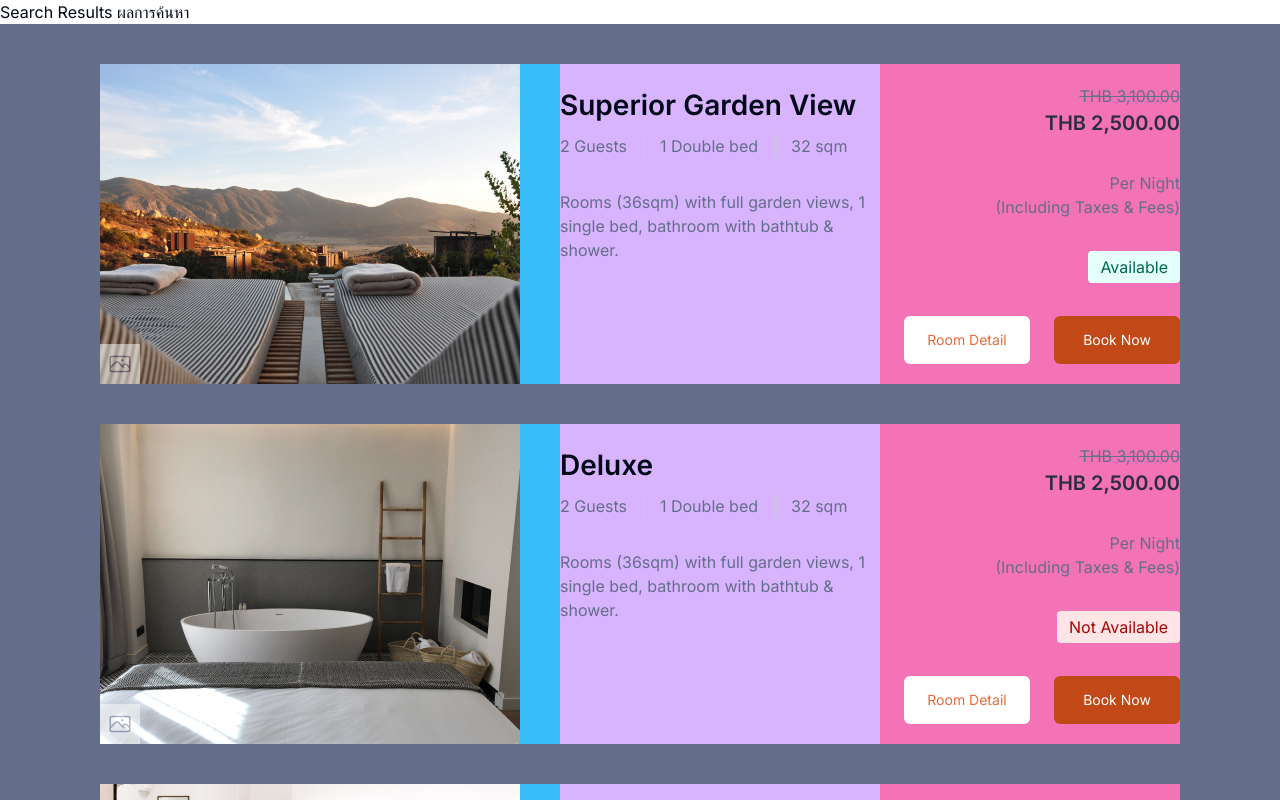
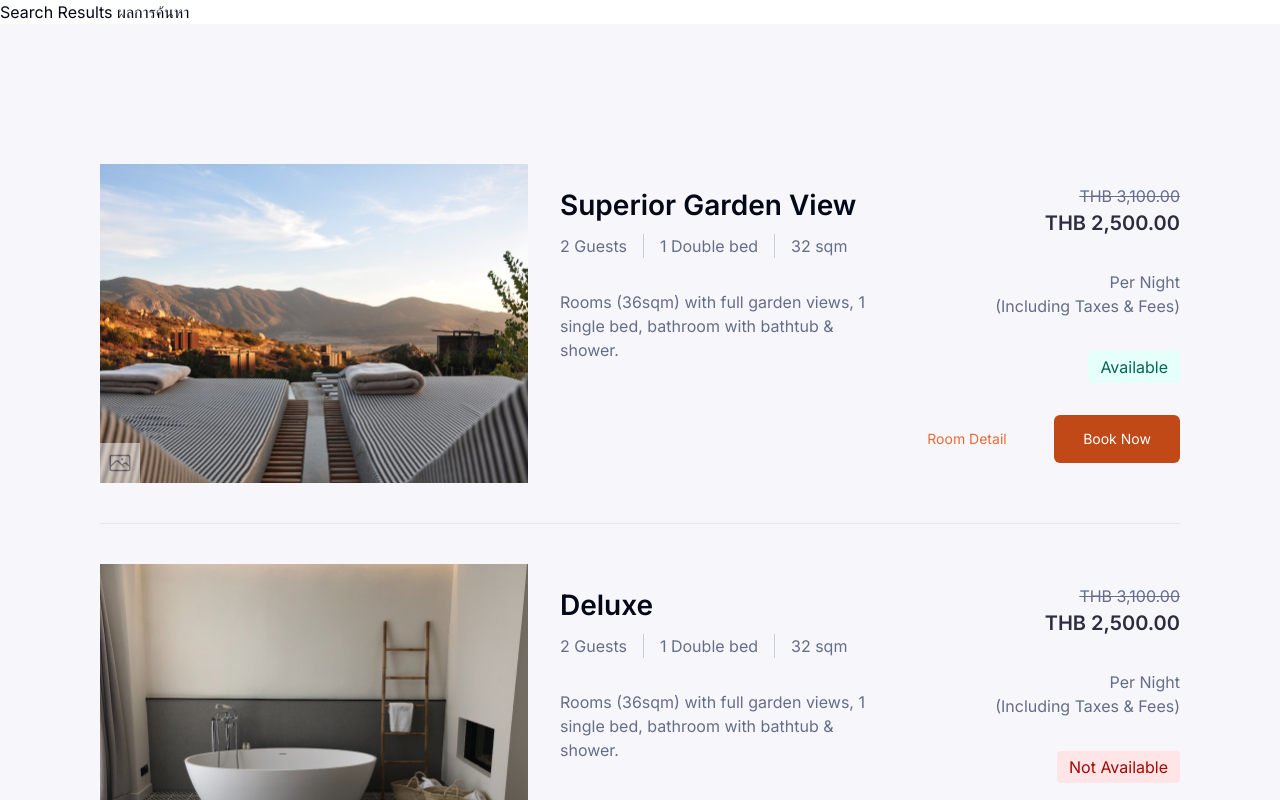
Before and after one commit to babymoonjunior/hotel-reservation, a Next.js app in the folder client/: page /search in a window 1280 px wide. Shown: the top 800 px of the page. Built offline with nearby package versions, Linux system fonts and the light colour scheme.

Commit message:
Refactor: Add PriceDeatails.jsx & RoomDetails.jsx as children components of SearchResults.jsx

```diff
--- /dev/null
+++ b/client/src/app/(Users)/components/PriceDetails.jsx
@@ -0,0 +1,36 @@
+import { Button } from "@/components/ui/button";
+
+export default function PriceDetails(props) {
+  const { fullPrice, discountPrice, status } = props;
+  return (
+    <div className="price-button-container bg-[#F7F7FB] flex flex-col items-end justify-between py-5">
+      <div className="price-box flex flex-col items-end">
+        <p className="full-price line-through text-[#646D89] text-base font-normal">
+          {fullPrice}
+        </p>
+        <p className="discount-price text-[#2A2E3F] text-xl font-semibold leading-[150%]">
+          {discountPrice}
+        </p>
+      </div>
+      <div className="unit-text-box text-base text-[#646D89] font-normal flex flex-col items-end">
+        <p className="per-night">Per Night</p>
+        <p className="include-tax">(Including Taxes & Fees)</p>
+      </div>
+      <div
+        className={`status-box ${
+          status === "Not Available"
+            ? "bg-[#FFE5E5] text-[#A50606]"
+            : "bg-[#E5FFFA] text-[#006753]"
+        } rounded w-fit h-8 flex items-center px-3 py-1`}
+      >
+        {status}
+      </div>
+      <div className="button-wrapper flex flex-row">
+        <Button variant="secondary" className="border-none mx-6 bg-[#F7F7FB]">
+          Room Detail
+        </Button>
+        <Button>Book Now</Button>
+      </div>
+    </div>
+  );
+}
--- /dev/null
+++ b/client/src/app/(Users)/components/RoomDetails.jsx
@@ -0,0 +1,24 @@
+export default function RoomDetails(props) {
+    const {roomTypeTitle, guests, bedType, roomArea, description} = props
+  return (
+      <div className="room-details bg-[#F7F7FB] w-full max-w-[320px] text-base py-5">
+            <h1 className="room-type-title col-span-3 text-[28px] font-semibold leading-[150%]">
+              {roomTypeTitle}
+            </h1>
+            <div className="size-box flex text-[#646D89] my-2">
+              <div className="amount-person border-r border-[#C8CCDB] flex items-center font-normal pr-4">
+                {guests} Guests
+              </div>
+              <div className="type-bed border-r border-[#C8CCDB] flex items-center font-normal px-4">
+                {bedType}
+              </div>
+              <div className="room-area flex items-center font-normal px-4">
+                {roomArea} sqm
+              </div>
+            </div>
+            <p className="rooms-description col-span-3 font-normal text-[#646D89] py-6">
+              {description}
+            </p>
+          </div>
+  );
+}
--- a/client/src/app/(Users)/components/SearchResults.jsx
+++ b/client/src/app/(Users)/components/SearchResults.jsx
@@ -1,5 +1,6 @@
 import Image from "next/image";
-import { Button } from "@/components/ui/button";
+import RoomDetails from "./RoomDetails";
+import PriceDetails from "./PriceDetails";
 
 const roomDataArray = [
   {
@@ -62,15 +63,17 @@ const roomDataArray = [
     discountPrice: "THB 2,500.00",
     status: "Available",
   },
-
 ];
 
 export default function SearchResultsPage() {
   return (
-    <div className="main-container bg-gray-700 w-full max-w-[1440px] h-[2636px] px-[100px]">
+    <div className="main-container bg-[#F7F7FB] w-full max-w-[1440px] h-auto p-[100px]">
       {roomDataArray.map((roomData, index) => (
-        <div key={index} className="search-room-card bg-sky-400 h-[320px] flex justify-between font-sans my-10">
-          <div className="image-box bg-lime-600 w-full max-w-[453px] h-auto relative mr-10">
+        <div
+          key={index}
+          className="search-room-card bg-[#F7F7FB]  h-[400px] flex justify-between font-sans py-10 border-b border-[#E4E6ED]"
+        >
+          <div className="image-box w-full max-w-[453px] h-auto relative mr-8">
             <Image
               src={roomData.imageSrc}
               alt={roomData.imageAlt}
@@ -80,52 +83,29 @@ export default function SearchResultsPage() {
             />
             <div className="transparent-bg w-10 h-10 bg-white flex items-center justify-center opacity-50 absolute bottom-0">
               <div className="frame-link-image">
-                <Image src="/Frame.png" alt="See more image" width={24} height={24} />
+                <Image
+                  src="/Frame.png"
+                  alt="See more image"
+                  width={24}
+                  height={24}
+                />
               </div>
             </div>
           </div>
-          <div className="room-details bg-purple-300 w-full max-w-[320px] text-base py-5">
-            <h1 className="room-type-title col-span-3 text-[28px] font-semibold leading-[150%]">
-              {roomData.roomTypeTitle}
-            </h1>
-            <div className="size-box flex text-[#646D89] my-2">
-              <div className="amount-person border-r border-[#C8CCDB] flex items-center font-normal pr-4">
-                {roomData.guests} Guests
-              </div>
-              <div className="type-bed border-r border-[#C8CCDB] flex items-center font-normal px-4">
-                {roomData.bedType}
-              </div>
-              <div className="room-area flex items-center font-normal px-4">
-                {roomData.roomArea} sqm
-              </div>
-            </div>
-            <p className="rooms-description col-span-3 font-normal text-[#646D89] py-6">
-              {roomData.description}
-            </p>
-          </div>
-          <div className="price-button-container bg-pink-400 flex flex-col items-end justify-between py-5">
-            <div className="price-box flex flex-col items-end">
-              <p className="full-price line-through text-[#646D89] text-base font-normal">
-                {roomData.fullPrice}
-              </p>
-              <p className="discount-price text-[#2A2E3F] text-xl font-semibold leading-[150%]">
-                {roomData.discountPrice}
-              </p>
-            </div>
-            <div className="unit-text-box text-base text-[#646D89] font-normal flex flex-col items-end">
-              <p className="per-night">Per Night</p>
-              <p className="include-tax">(Including Taxes & Fees)</p>
-            </div>
-            <div className={`status-box ${roomData.status === "Not Available" ? "bg-[#FFE5E5] text-[#A50606]" : "bg-[#E5FFFA] text-[#006753]"} rounded w-fit h-8 flex items-center px-3 py-1`}>
-              {roomData.status}
-            </div>
-            <div className="button-wrapper flex flex-row">
-              <Button variant="secondary" className="border-none mx-6">
-                Room Detail
-              </Button>
-              <Button>Book Now</Button>
-            </div>
-          </div>
+          {/* RoomDetails children component */}
+          <RoomDetails
+            roomTypeTitle={roomData.roomTypeTitle}
+            guests={roomData.guests}
+            bedType={roomData.bedType}
+            roomArea={roomData.roomArea}
+            description={roomData.description}
+          />
+          {/* PriceDetails children component */}
+          <PriceDetails
+            fullPrice={roomData.fullPrice}
+            discountPrice={roomData.discountPrice}
+            status={roomData.status}
+          />
         </div>
       ))}
     </div>
```
